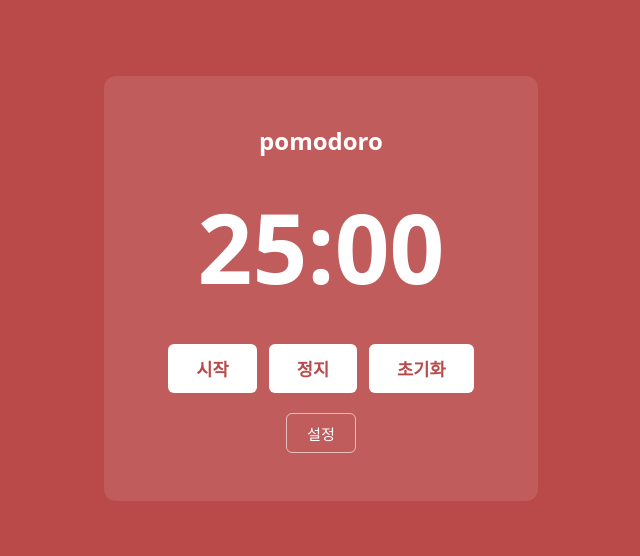
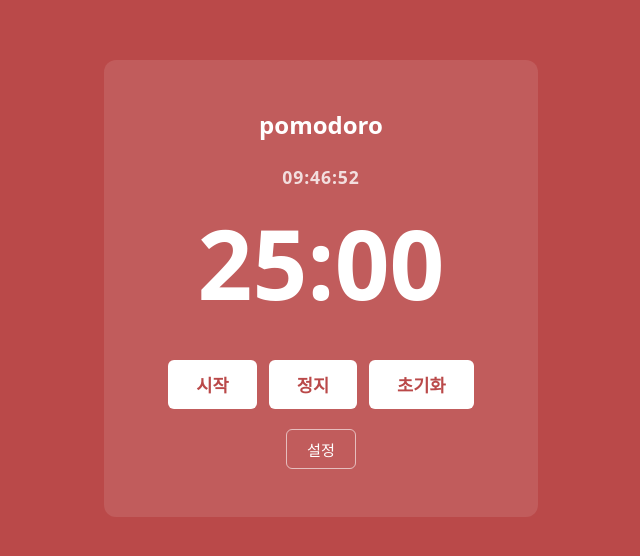
Before and after one commit to minkj98/pomodoro-timer-web, a plain HTML site: page index.html in a window 1280 px wide. Shown: the part 112-668 px from the top of the page, without its empty margins (319-959 px from the left). Drawn offline with Linux system fonts and the light colour scheme.

Commit message:
클로드 권한 설정 및 현재 시간 기능 추가

```diff
--- a/index.css
+++ b/index.css
@@ -26,6 +26,15 @@
   font-weight: 600;
   text-transform: lowercase;
   margin-bottom: 24px;
+}
+
+.clock {
+  font-size: 1.1rem;
+  font-weight: 600;
+  font-variant-numeric: tabular-nums;
+  letter-spacing: 0.05em;
+  opacity: 0.8;
+  margin-bottom: 8px;
 }
 
 .time {
--- a/index.html
+++ b/index.html
@@ -9,6 +9,7 @@
 <body>
   <main class="timer">
     <h1>pomodoro</h1>
+    <div class="clock" id="clock">--:--:--</div>
     <div class="time" id="time">25:00</div>
     <div class="controls">
       <button type="button" id="start">시작</button>
--- a/index.js
+++ b/index.js
@@ -8,6 +8,18 @@
 let intervalId = null;
 
 const timeEl = document.getElementById("time");
+const clockEl = document.getElementById("clock");
+
+function renderClock() {
+  const now = new Date();
+  const h = String(now.getHours()).padStart(2, "0");
+  const m = String(now.getMinutes()).padStart(2, "0");
+  const s = String(now.getSeconds()).padStart(2, "0");
+  clockEl.textContent = `${h}:${m}:${s}`;
+}
+
+renderClock();
+setInterval(renderClock, 1000);
 
 function save() {
   localStorage.setItem(REMAINING_KEY, String(remaining));
```
Also changed, not shown: .claude/settings.json (added).
